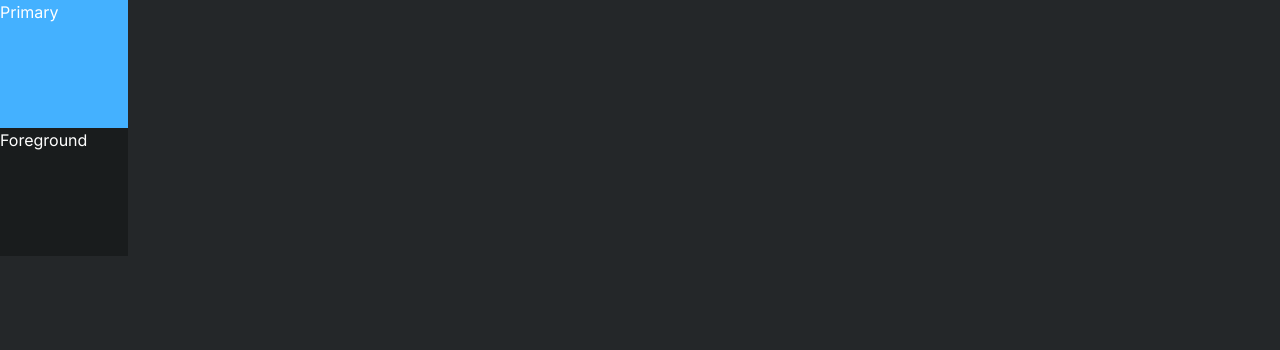
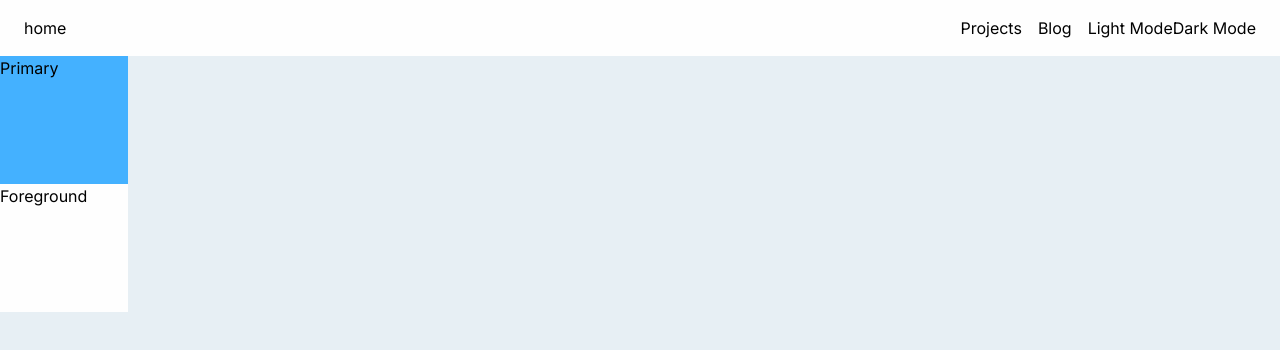
Before and after one commit to TejasBhovad/portfolio, a Next.js app: page / in a window 1280 px wide. Shown: the top 350 px of the page. Built offline with nearby package versions, Linux system fonts and the light colour scheme.

Commit message:
fix: used next-themes to prevent flashing on toggle inverted mode

```diff
--- /dev/null
+++ b/app/components/NavbarWrapper.jsx
@@ -0,0 +1,33 @@
+import Link from "next/link";
+
+import SwitchModes from "@/app/components/SwitchModes";
+function Navbar() {
+  return (
+    <nav className="absolute w-full h-14 flex bg-foreground px-6 py-2 items-center">
+      <ul className="w-full flex gap-2 justify-between">
+        <li>
+          <Link href="/">home</Link>
+        </li>
+        <div className="flex gap-4">
+          <li>
+            <Link href="/projects">Projects</Link>
+          </li>
+          <li>
+            <Link href="/blog">Blog</Link>
+          </li>
+          <SwitchModes />
+        </div>
+      </ul>
+    </nav>
+  );
+}
+const NavbarWrapper = ({ children }) => {
+  return (
+    <div suppressHydrationWarning className="w-ful h-full">
+      <Navbar />
+      <main className="w-full h-full pt-14"> {children}</main>
+    </div>
+  );
+};
+
+export default NavbarWrapper;
--- /dev/null
+++ b/app/components/SwitchModes.jsx
@@ -0,0 +1,16 @@
+"use client";
+import { useTheme } from "next-themes";
+
+const SwitchModes = () => {
+  const { theme, setTheme } = useTheme();
+
+  return (
+    <div>
+      {/* The current theme is: {theme} */}
+      <button onClick={() => setTheme("light")}>Light Mode</button>
+      <button onClick={() => setTheme("dark")}>Dark Mode</button>
+    </div>
+  );
+};
+
+export default SwitchModes;
--- a/app/globals.css
+++ b/app/globals.css
@@ -9,7 +9,7 @@
     --color-background-foreground: 254, 254, 254;
     --color-primary: 68, 177, 255;
   }
-  .dark {
+  [data-theme="dark"] {
     --color-text-base: 255, 255, 255;
     --color-text-muted: 141, 156, 168;
     --color-background-base: 36, 39, 41;
@@ -21,4 +21,5 @@
 body,
 html {
   height: 100%;
+  @apply text-base bg-base;
 }
--- a/app/layout.jsx
+++ b/app/layout.jsx
@@ -1,5 +1,9 @@
 import { Inter } from "next/font/google";
 import "./globals.css";
+
+import { ThemeProvider } from "next-themes";
+
+import NavbarWrapper from "@/app/components/NavbarWrapper";
 
 const inter = Inter({ subsets: ["latin"] });
 
@@ -8,10 +12,14 @@ export const metadata = {
   description: "Generated by create next app",
 };
 
-export default function RootLayout({ children }) {
+export default function Layout({ children }) {
   return (
-    <html lang="en" className="dark">
-      <body className={inter.className}>{children}</body>
+    <html suppressHydrationWarning>
+      <body className={inter.className}>
+        <ThemeProvider>
+          <NavbarWrapper>{children}</NavbarWrapper>
+        </ThemeProvider>
+      </body>
     </html>
   );
 }
--- a/app/page.jsx
+++ b/app/page.jsx
@@ -1,8 +1,8 @@
 import React from "react";
-
+import SwitchModes from "./components/SwitchModes";
 const page = () => {
   return (
-    <div className="w-full h-full text-base bg-base">
+    <div className="w-full h-full ">
       <div className="w-32 h-32 bg-primary">Primary</div>
       <div className="w-32 h-32 bg-foreground">Foreground</div>
     </div>
--- a/package.json
+++ b/package.json
@@ -14,6 +14,7 @@
     "@react-three/postprocessing": "^2.16.2",
     "@types/three": "^0.165.0",
     "next": "14.2.3",
+    "next-themes": "^0.3.0",
     "react": "^18",
     "react-dom": "^18",
     "three": "^0.165.0"
```
Also changed, not shown: 2 other files (tests, documents, lock files or other folders).
